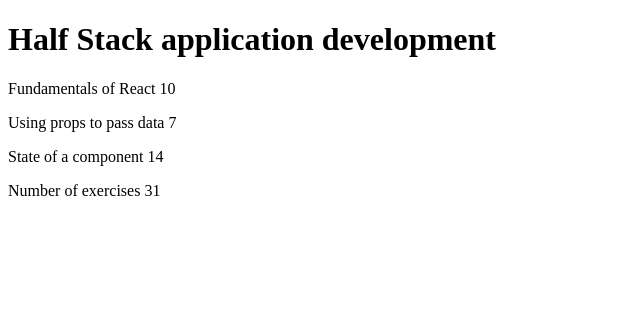
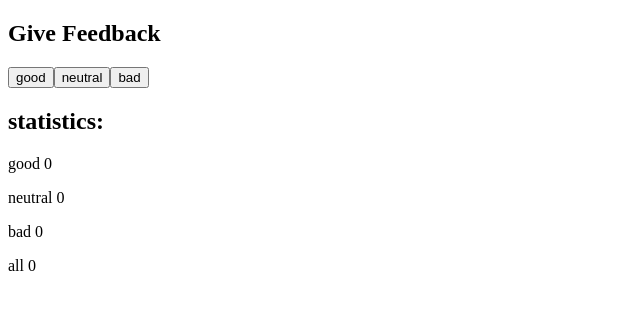
Before and after one commit to furquan-lp/fullstack_part1, a React (Create React App) app: page / in a window 1280 px wide. Shown: the top 310 px of the page, without its empty margins (0-640 px from the left). Built offline with nearby package versions, Linux system fonts and the light colour scheme.

Commit message:
1.6: unicafe step1

```diff
--- a/src/App.js
+++ b/src/App.js
@@ -1,58 +1,36 @@
-import React from 'react';
+import { useState } from 'react';
 
-const Header = (props) => {
+const MyButton = ({ text, handleClick }) => <button onClick={handleClick}>{text}</button>;
+
+const DisplayFeedback = ({ good, neutral, bad }) => {
   return (
-    <div>
-      <h1>{props.c.name}</h1>
-    </div>
-  )
+    <>
+      <p>good {good}</p>
+      <p>neutral {neutral}</p>
+      <p>bad {bad}</p>
+      <p>all {good + neutral + bad}</p>
+    </>
+  );
 };
 
-const Content = (props) => {
-  return (
-    <div>
-      <p>{props.c.parts[0].name} {props.c.parts[0].exercises}</p>
-      <p>{props.c.parts[1].name} {props.c.parts[1].exercises}</p>
-      <p>{props.c.parts[2].name} {props.c.parts[2].exercises}</p>
-    </div>
-  )
-};
+const App = () => {
+  // save clicks of each button to its own state
+  const [good, setGood] = useState(0);
+  const [neutral, setNeutral] = useState(0);
+  const [bad, setBad] = useState(0);
 
-const Total = (props) => {
-  return (
-    <div>
-      <p>Number of exercises {props.c.parts[0].exercises + props.c.parts[1].exercises + props.c.parts[2].exercises}</p>
-    </div>
-  )
-};
-
-function App() {
-  const course = {
-    name: 'Half Stack application development',
-    parts: [
-      {
-        name: 'Fundamentals of React',
-        exercises: 10
-      },
-      {
-        name: 'Using props to pass data',
-        exercises: 7
-      },
-      {
-        name: 'State of a component',
-        exercises: 14
-      }
-    ]
-  };
-  console.log(course);
+  const setState = (whom, value) => () => whom(value);
 
   return (
     <div>
-      <Header c={course} />
-      <Content c={course} />
-      <Total c={course} />
+      <h2>Give Feedback</h2>
+      <MyButton text='good' handleClick={setState(setGood, good + 1)} />
+      <MyButton text='neutral' handleClick={setState(setNeutral, neutral + 1)} />
+      <MyButton text='bad' handleClick={setState(setBad, bad + 1)} />
+      <h2>statistics:</h2>
+      <DisplayFeedback good={good} neutral={neutral} bad={bad} />
     </div>
   );
-}
+};
 
 export default App;
--- a/src/index.js
+++ b/src/index.js
@@ -1,7 +1,7 @@
-import ReactDOM from 'react-dom';
-import App from './App';
+import ReactDOM from 'react-dom'
+import App from './App'
 
 ReactDOM.render(
   <App />,
   document.getElementById('root')
-);
+)
```
